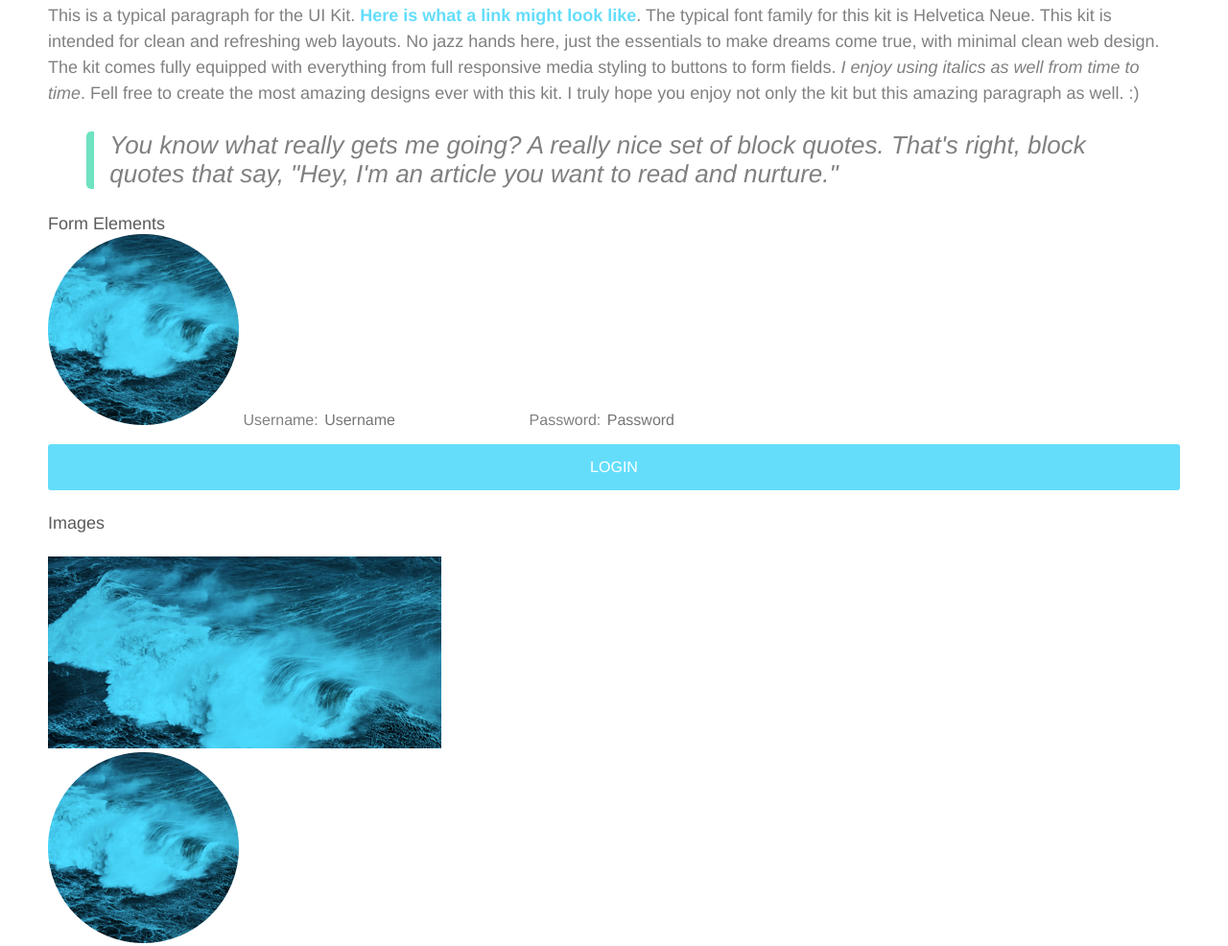
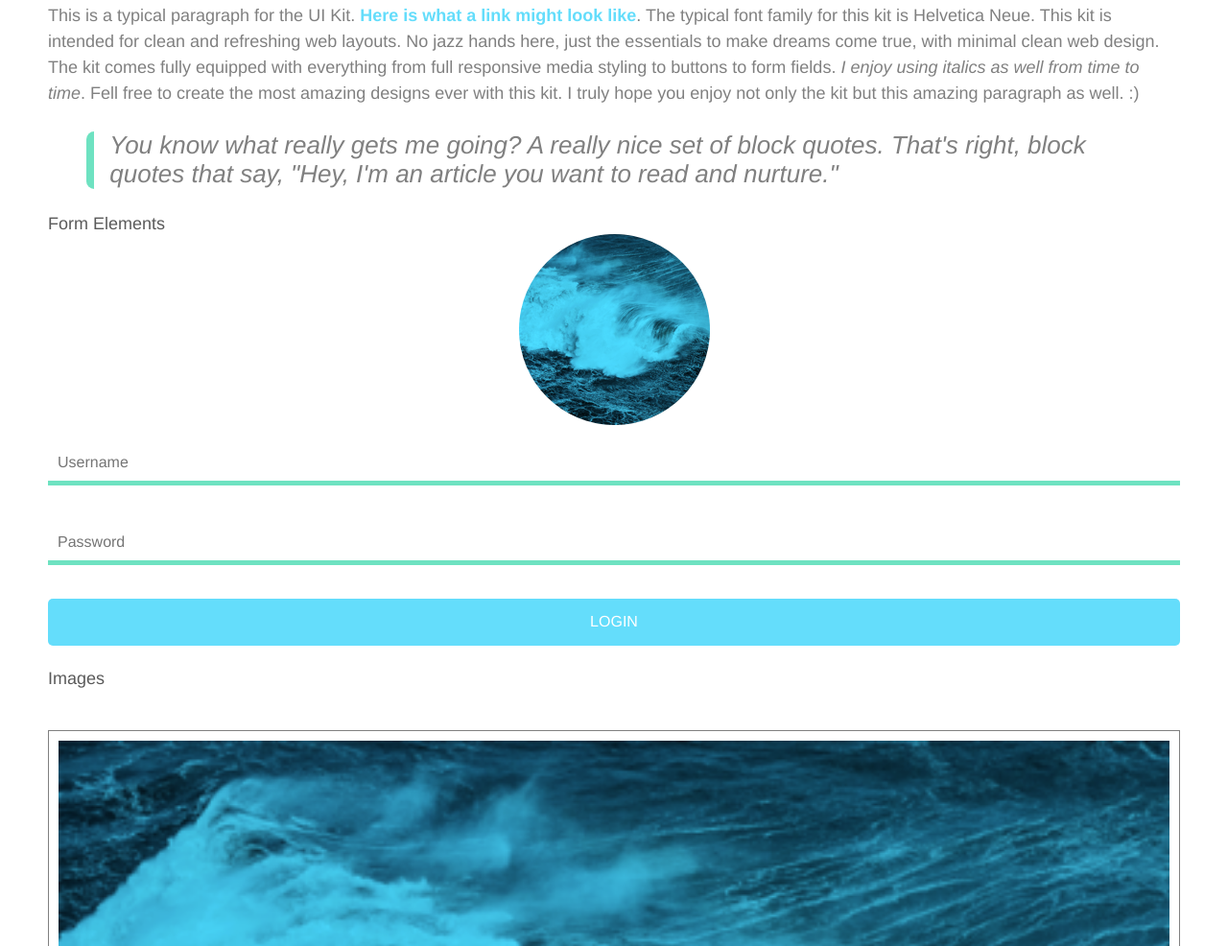
Before and after one commit to rochellehickey/Techdegree-project-5, a plain HTML site: page index.html in a window 1280 px wide. Shown: the part 574-1560 px from the top of the page at 96% size. Drawn offline with Linux system fonts and the light colour scheme.

Commit message:
Updated image and form styling

```diff
--- a/scss/components/_forms.scss
+++ b/scss/components/_forms.scss
@@ -2,6 +2,14 @@
 //                  FORMS
 // -------------------------------------
 
+.form__label--hidden {
+  display: none;
+}
+
 .form__input {
+  width: 100%;
+  padding: em(10px);
+  margin: em(20px) 0;
   border: none;
+  border-bottom: em(5px) solid $form-bdr-color;
 }
--- a/scss/components/_images.scss
+++ b/scss/components/_images.scss
@@ -1,3 +1,15 @@
 // -------------------------------------
-//                 IMAGES
+//              IMAGES
 // -------------------------------------
+
+.img--frame {
+  @extend %image-width;
+  padding: em(10px);
+  margin: em(20px) 0;
+  border: 1px solid $img-border-color;
+}
+
+.img--avatar {
+  margin: 0 auto;
+  display: block;
+}
--- a/scss/utilities/_images.scss
+++ b/scss/utilities/_images.scss
@@ -1,3 +1,7 @@
 // -------------------------------------
-//           IMAGES PLACEHOLDERS
+//          IMAGES PLACEHOLDERS
 // -------------------------------------
+
+%image-width {
+  width: 100%;
+}
--- a/scss/utilities/_links.scss
+++ b/scss/utilities/_links.scss
@@ -9,5 +9,5 @@
 }
 
 %corner-radius {
-  border-radius: em(3px) em(3px);
+  border-radius: em(5px) em(5px);
 }
--- a/scss/utilities/_variables.scss
+++ b/scss/utilities/_variables.scss
@@ -57,3 +57,5 @@ $warning-btn-color    : $pumpkin;
 $info-btn-color       : $violet;
 $btn-text-color       : $white;
 $blockquote-bdr-color : $mint;
+$form-bdr-color       : $mint;
+$img-border-color     : $grey-light;
```
Also changed, not shown: css/styles.css, 1 other file.
